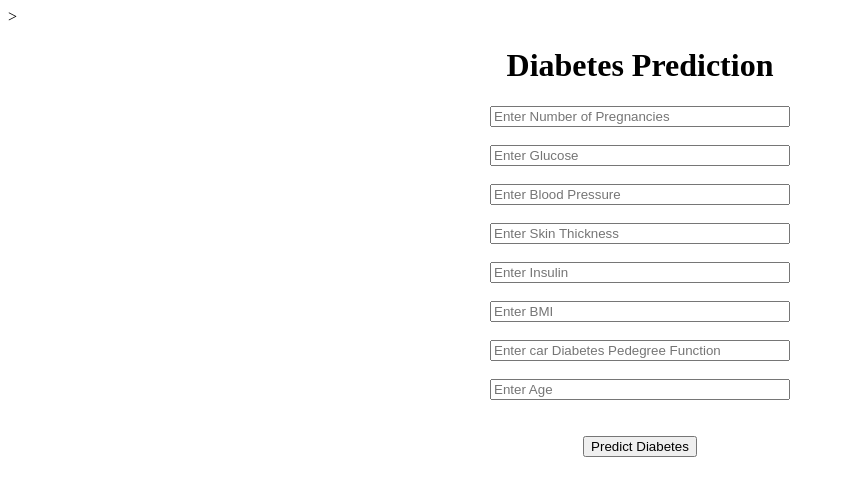
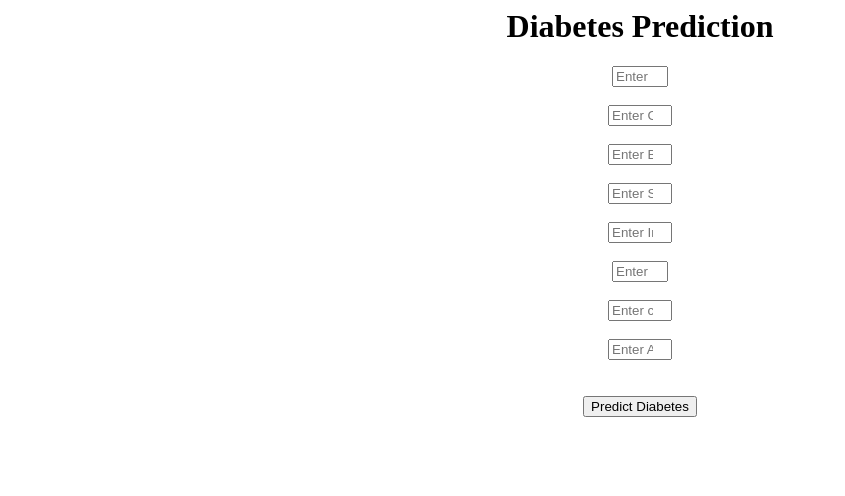
Before and after one commit to Chikamdabere55/diabetes1, a Flask app: page / in a window 1280 px wide. Shown: the top 496 px of the page, without its empty margins (0-845 px from the left). Run offline with Flask 2, Linux system fonts and the light colour scheme; parts of the project's set-up code (start-up, migrations or seed data) failed here and were passed over.

Commit message:
Update homepage.html

```diff
--- a/templates/homepage.html
+++ b/templates/homepage.html
@@ -3,21 +3,7 @@
         <title>
 
         </title>
-    </head <html>
-    <head>
-        <title>
-
-        </title>
-        <style>
-
-            input{
-
-            width: 300px;
-
-            }
-
-        </style>
-    </head>>
+    </head >
 
     <body>
         <div style="text-align:center;">
```
